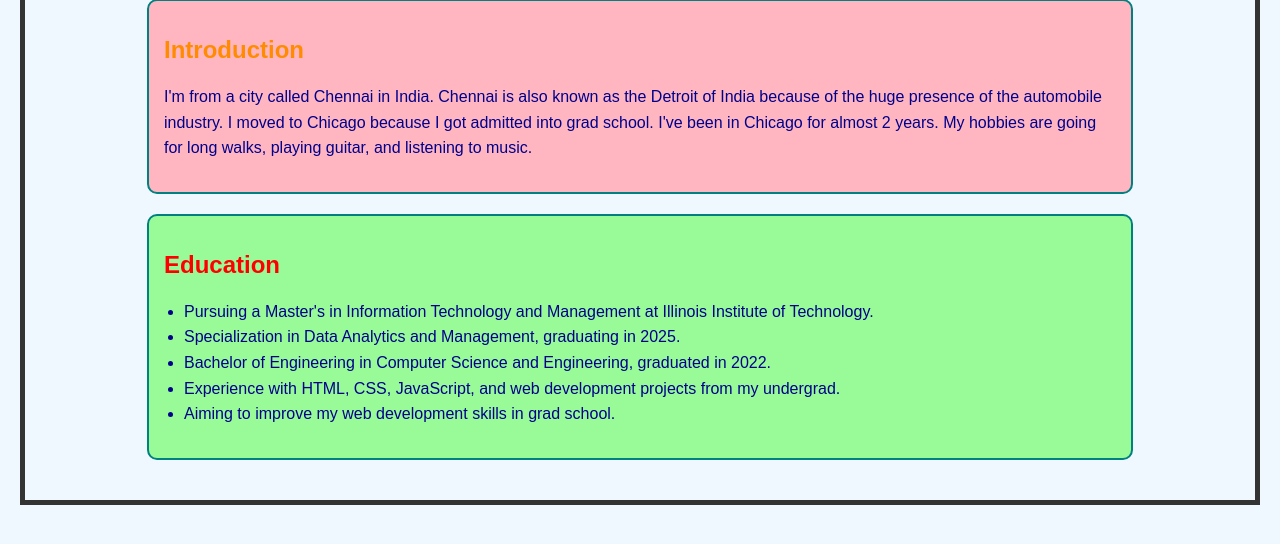
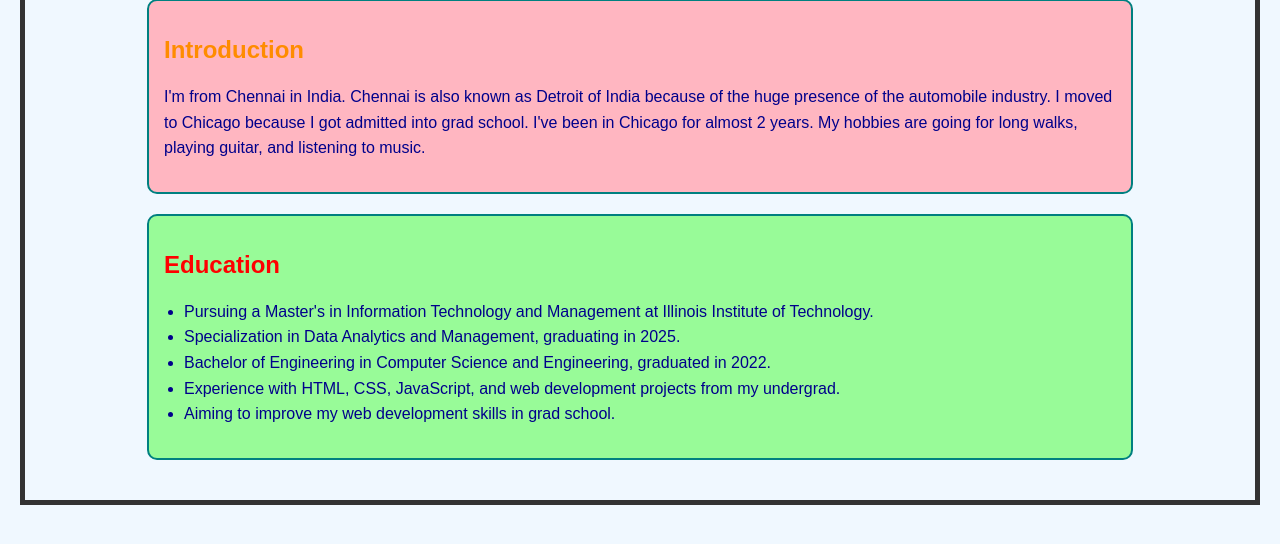
Before and after one commit to JoelNithishKumar/JoelNithishKumar.github.io, a plain HTML site: page index.html in a window 1280 px wide. Shown: the part 124-668 px from the top of the page. Drawn offline with Linux system fonts and the light colour scheme.

Commit message:
index.html

```diff
--- a/index.html
+++ b/index.html
@@ -12,7 +12,7 @@
 
     <section id="introduction">
         <h2>Introduction</h2>
-        <p>I'm from a city called Chennai in India. Chennai is also known as the Detroit of India because of the huge presence of the automobile industry. I moved to Chicago because I got admitted into grad school. I've been in Chicago for almost 2 years. My hobbies are going for long walks, playing guitar, and listening to music.</p>
+        <p>I'm from Chennai in India. Chennai is also known as Detroit of India because of the huge presence of the automobile industry. I moved to Chicago because I got admitted into grad school. I've been in Chicago for almost 2 years. My hobbies are going for long walks, playing guitar, and listening to music.</p>
     </section>
 
     <section id="education">
```
